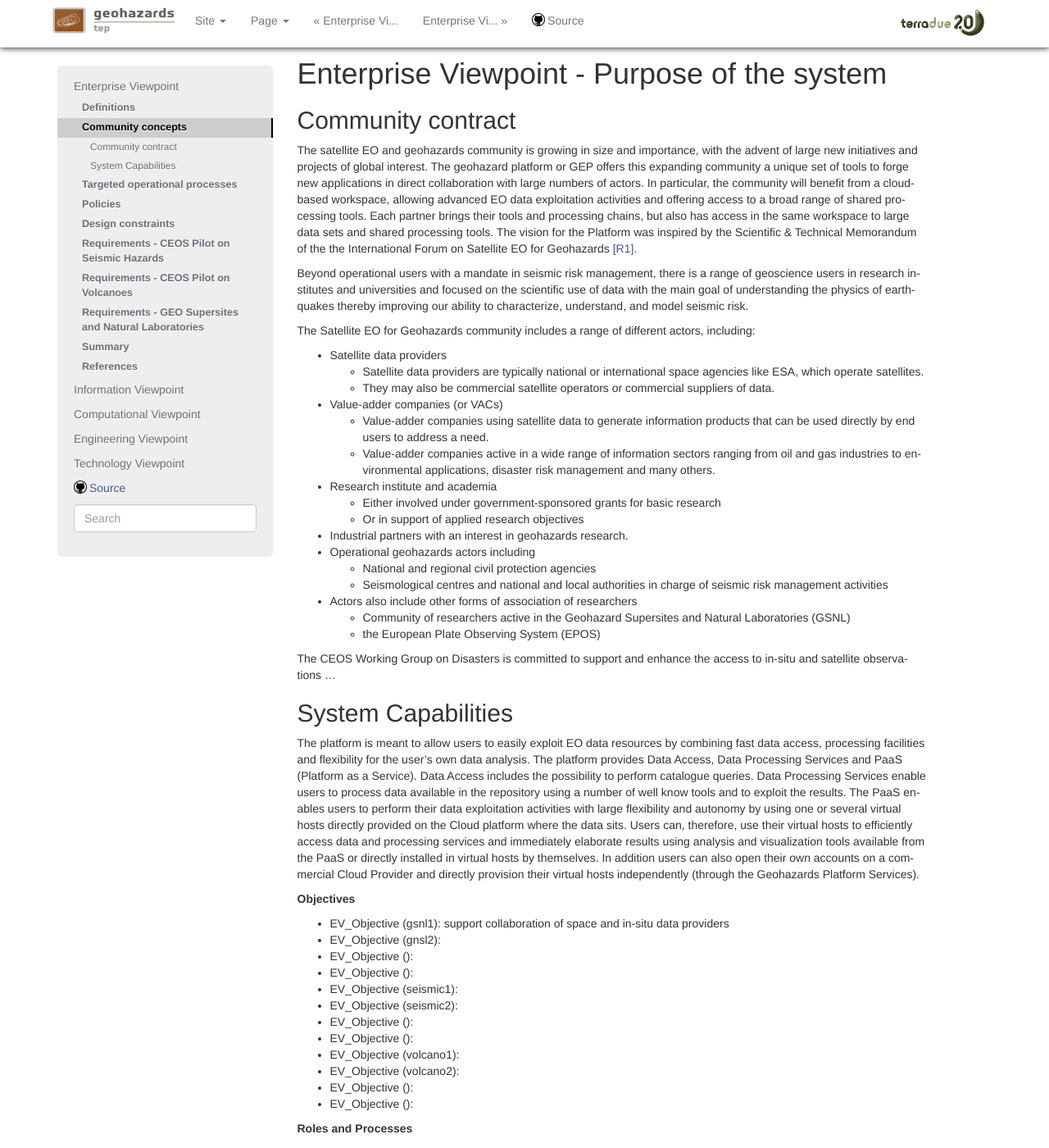
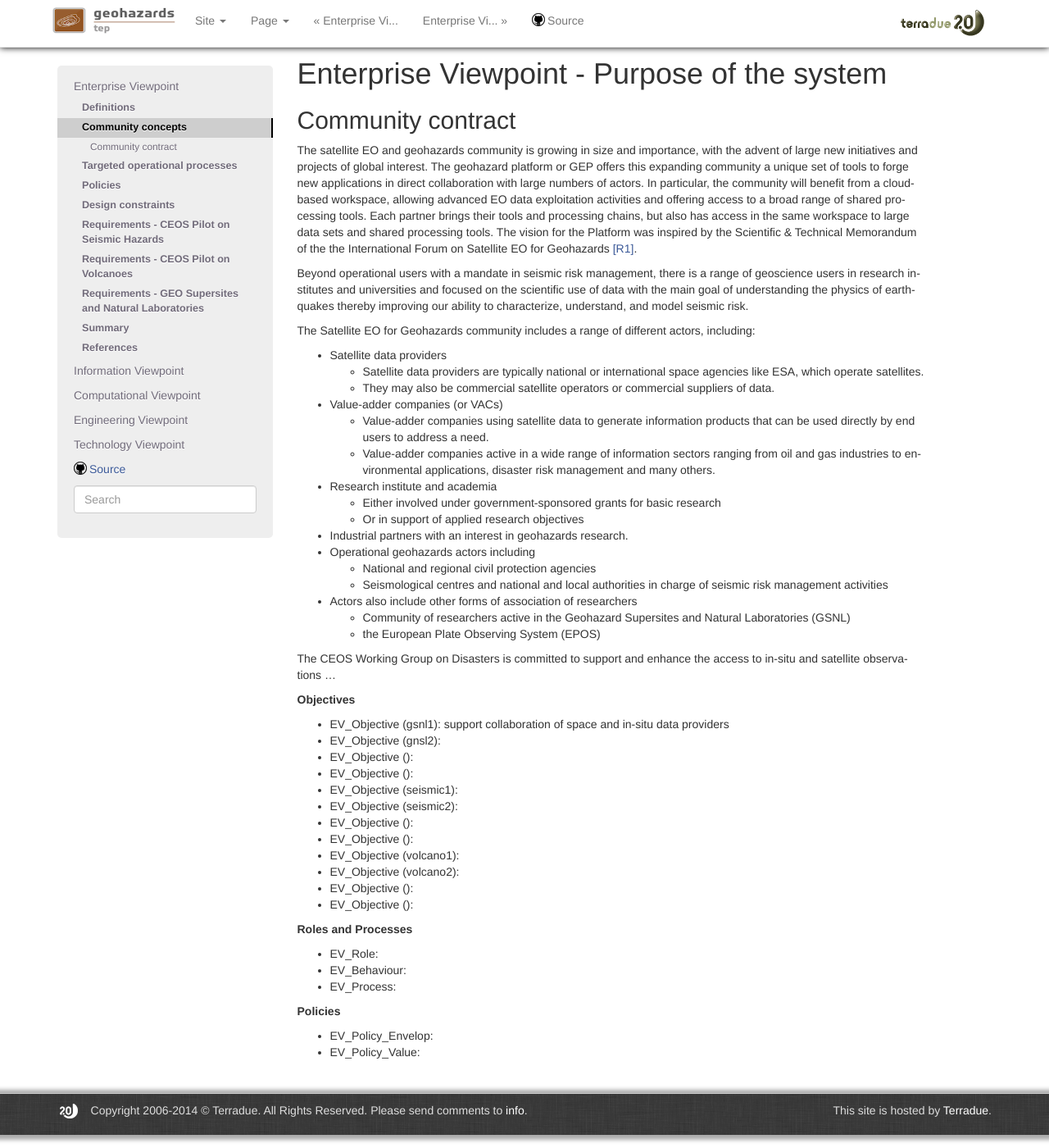
Before and after one commit to Terradue/doc-tep-geohazards-arch, a Sphinx documentation site: the page built from source/enterprise/purpose.rst, in a window 1280 px wide and 1400 px high. Shown: the whole window at 82% size. Built offline with Sphinx 7.4.7, drawn with Linux system fonts in a browser that asks for light colours.

Commit message:
Update purpose.rst

```diff
--- a/source/enterprise/purpose.rst
+++ b/source/enterprise/purpose.rst
@@ -43,17 +43,6 @@ The Satellite EO for Geohazards community includes a range of different actors,
 
 The CEOS Working Group on Disasters is committed to support and enhance the access to in-situ and satellite observations ...
 
-System Capabilities
--------------------
-
-The platform is meant to allow users to easily exploit EO data resources by combining fast data access, processing facilities and flexibility for the user's own data analysis.
-The platform provides Data Access, Data Processing Services and PaaS (Platform as a Service).
-Data Access includes the possibility to perform catalogue queries.
-Data Processing Services enable users to process data available in the repository using a number of well know tools and to exploit the results.
-The PaaS enables users to perform their data exploitation activities with large flexibility and autonomy by using one or several virtual hosts directly provided on the Cloud platform where the data sits.
-Users can, therefore, use their virtual hosts to efficiently access data and processing services and immediately elaborate results using analysis and visualization tools available from the PaaS or directly installed in virtual hosts by themselves.
-In addition users can also open their own accounts on a commercial Cloud Provider and directly provision their virtual hosts independently (through the Geohazards Platform Services).
-
 **Objectives**
 
 * EV_Objective (gsnl1): support collaboration of space and in-situ data providers
```
